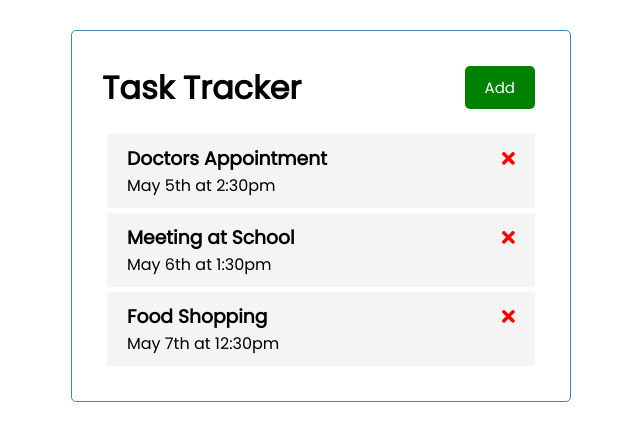
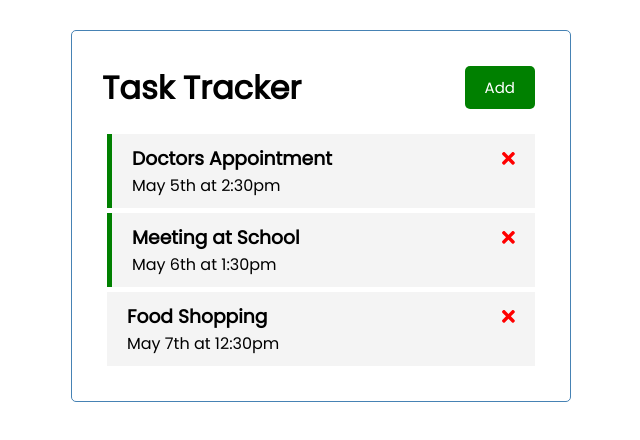
Before and after one commit to SereneCai/angular-crash-course, an Angular app: page / in a window 1280 px wide. Shown: the top 440 px of the page, without its empty margins (319-959 px from the left). Built offline with nearby package versions, Linux system fonts and the light colour scheme; data requests are answered from the project's data file.

Commit message:
added json server

```diff
--- /dev/null
+++ b/db.json
@@ -0,0 +1,22 @@
+{
+  "tasks": [
+    {
+      "id": 1,
+      "text": "Doctors Appointment",
+      "day": "May 5th at 2:30pm",
+      "reminder": true
+    },
+    {
+      "id": 2,
+      "text": "Meeting at School",
+      "day": "May 6th at 1:30pm",
+      "reminder": true
+    },
+    {
+      "id": 3,
+      "text": "Food Shopping",
+      "day": "May 7th at 12:30pm",
+      "reminder": false
+    }
+  ]
+}
--- a/package.json
+++ b/package.json
@@ -6,7 +6,8 @@
     "start": "ng serve",
     "build": "ng build",
     "watch": "ng build --watch --configuration development",
-    "test": "ng test"
+    "test": "ng test",
+    "server": "json-server --watch db.json --port 5000"
   },
   "private": true,
   "dependencies": {
@@ -23,6 +24,7 @@
     "@fortawesome/free-brands-svg-icons": "^5.15.3",
     "@fortawesome/free-regular-svg-icons": "^5.15.3",
     "@fortawesome/free-solid-svg-icons": "^5.15.3",
+    "json-server": "^0.16.3",
     "rxjs": "~6.6.0",
     "tslib": "^2.1.0",
     "zone.js": "~0.11.4"
--- a/src/app/app.module.ts
+++ b/src/app/app.module.ts
@@ -1,6 +1,6 @@
 import { NgModule } from '@angular/core';
 import { BrowserModule } from '@angular/platform-browser';
-
+import {HttpClientModule} from '@angular/common/http';
 import { AppComponent } from './app.component';
 import { HeaderComponent } from './components/header/header.component';
 import { ButtonComponent } from './components/button/button.component';
@@ -18,7 +18,8 @@ import { FontAwesomeModule } from '@fortawesome/angular-fontawesome';
   ],
   imports: [
     BrowserModule,
-    FontAwesomeModule
+    FontAwesomeModule,
+    HttpClientModule,
   ],
   providers: [],
   bootstrap: [AppComponent]
--- a/src/app/components/task-item/task-item.component.html
+++ b/src/app/components/task-item/task-item.component.html
@@ -1,4 +1,4 @@
-<div class="task">
-  <h3>{{task.text}} <fa-icon [icon] ='faTimes' [ngStyle]="{color:'red'}"></fa-icon></h3>
+<div [ngClass]="{reminder : task.reminder}" class="task" (dblclick)="onToggle(task)">
+  <h3>{{task.text}} <fa-icon (click) ="onDelete(task)" [icon] ='faTimes' [ngStyle]="{color:'red'}"></fa-icon></h3>
   <p>{{task.day}}</p>
 </div>
--- a/src/app/components/task-item/task-item.component.ts
+++ b/src/app/components/task-item/task-item.component.ts
@@ -1,4 +1,4 @@
-import { Component, OnInit, Input } from '@angular/core';
+import { Component, OnInit, Input, Output, EventEmitter } from '@angular/core';
 import {Task} from '../../Task';
 import { faTimes } from '@fortawesome/free-solid-svg-icons';
 
@@ -10,6 +10,9 @@ import { faTimes } from '@fortawesome/free-solid-svg-icons';
 })
 export class TaskItemComponent implements OnInit {
   @Input() task: Task;
+  @Output() onDeleteTask: EventEmitter<Task> = new EventEmitter(); //output to task
+  @Output() onToggleReminder: EventEmitter<Task> = new EventEmitter<>();
+
   faTimes = faTimes;
 
   constructor() { }
@@ -17,4 +20,12 @@ export class TaskItemComponent implements OnInit {
   ngOnInit(): void {
   }
 
+  onDelete(task: Task){
+    this.onDeleteTask.emit(task);
+  }
+
+  onToggle(task: Task){
+    this.onToggleReminder.emit(task);
+  }
+
 }
--- a/src/app/components/tasks/tasks.component.html
+++ b/src/app/components/tasks/tasks.component.html
@@ -1 +1 @@
-<app-task-item *ngFor ="let task of tasks" [task]="task"></app-task-item>
+<app-task-item *ngFor ="let task of tasks" [task]="task" (onDeleteTask)="deleteTask(task)" (onToggleReminder)="toggleReminder(task)"></app-task-item>
--- a/src/app/components/tasks/tasks.component.ts
+++ b/src/app/components/tasks/tasks.component.ts
@@ -1,6 +1,7 @@
 import { Component, OnInit } from '@angular/core';
 import {Task} from '../../Task'; //import the interface
-import {TASKS} from '../../mock-tasks';
+import {TaskService} from '../../services/task.service';
+
 
 @Component({
   selector: 'app-tasks',
@@ -9,11 +10,28 @@ import {TASKS} from '../../mock-tasks';
 })
 export class TasksComponent implements OnInit {
 
-  tasks: Task[] = TASKS;
+  tasks: Task[] = []; //set to an empty array when using service
 
-  constructor() { }
+  constructor(private taskService : TaskService) { } //set the arg to reference taskservice imported from services
 
+  //fires off right away
   ngOnInit(): void {
+    //where this.tasks is an array you set
+    //usually observable is used for server related sinetad of this.tasks = this.taskService.getTasks(); format
+    this.taskService.getTasks().subscribe((tasks) =>
+      this.tasks = tasks);
+    //for observable, have to use subscribe to 'keep watch' of the tasks
+  }
+
+    //single object, so instead of Task[] it will be just set to Task
+  deleteTask(task: Task){
+    this.taskService.deleteTask(task).subscribe(() =>
+      this.tasks = this.tasks.filter(t => t.id !== task.id));
+  }
+
+  toggleReminder(task: Task){
+    task.reminder = !task.reminder;
+    console.log(task.reminder);
   }
 
 }
--- /dev/null
+++ b/src/app/services/task.service.ts
@@ -0,0 +1,29 @@
+import { Injectable } from '@angular/core';
+import {HttpClient, HttpHeaders} from '@angular/common/http';
+import {Observable} from 'rxjs';
+import {Task} from '../Task'; //import the interface
+// import {TASKS} from '../mock-tasks'; - no longer required, data coming from server
+
+@Injectable({
+  providedIn: 'root'
+})
+export class TaskService {
+  private apiUrl = "http://localhost:5000/tasks"; //where the data is gonna be drawn
+
+  //to be able to use http, have to identify
+  constructor(private http: HttpClient) { }
+
+  getTasks(): Observable<Task[]>{ //identifying this as an array for this function
+    // const tasks = of(TASKS); //use of word to 'wrap' the tasks //http returns observable automatically, and is ahndle the same way
+    // return tasks;
+    return this.http.get<Task[]>(this.apiUrl);
+    //refer to constructor (http)
+    //no longer need of / mock-tasks
+  }
+
+  deleteTask(task: Task): Observable<Task>{
+    //make a delete request to server to delete
+    const url = `${this.apiUrl}/${task.id}`; //setting the url for delete req
+    return this.http.delete<Task>(url);
+  }
+}
```
Also changed, not shown: 2 other files (tests, documents, lock files or other folders).
